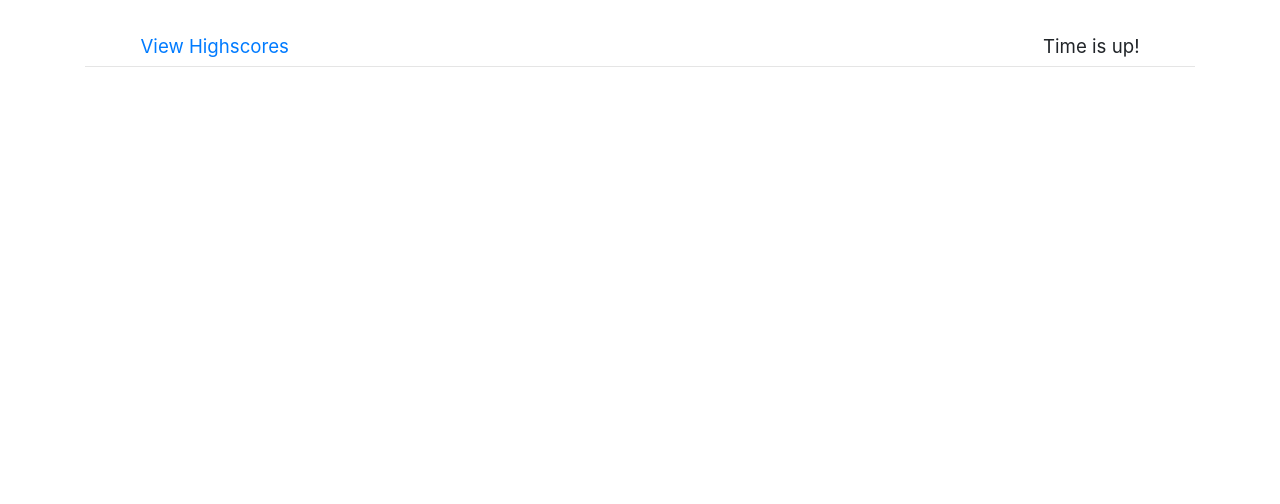
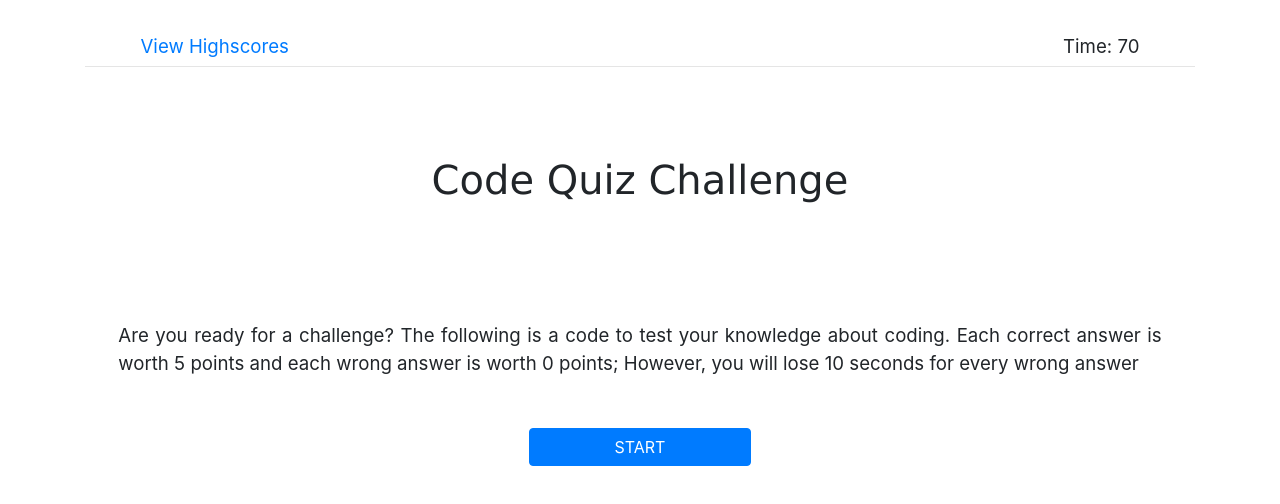
Before and after one commit to terry212/HW-WK4, a plain HTML site: page index.html in a window 1280 px wide. Drawn offline with nearby package versions, Linux system fonts and the light colour scheme.

Commit message:
opening page complete

```diff
--- a/index.html
+++ b/index.html
@@ -24,7 +24,6 @@
         <div id="bold-header"></div>
         <div id="content-area"></div>
         <div id="result-display"></div>
-        <div id="bottom-bar"></div>
     </main>
     <!-- Javascript execution at the bottom -->
     <script src="script.js"></script>
--- a/script.js
+++ b/script.js
@@ -1,33 +1,61 @@
 // Set the body to a variable
 var body = document.body;
 
-// declare variables that will be grabbing query selectors
+// Declare variables that will be grabbing query selectors
+// Top bar variables
 var topBar = document.querySelector("#top-status-bar");
 var highscoreDiv = document.querySelector("#view-highscore");
 var timerDiv = document.querySelector("#time-remain");
+// Heading div
+var titleDiv = document.querySelector("#bold-header");
+// Content div
+var contentDiv = document.querySelector("#content-area");
 // var bodyMain = document.querySelector("main");
-var secondsLeft = 5;
 
-// declare variables that needs to be created for the top bar status.... tb means top bar, genius
+// Timer variable
+var secondsLeft = 75;
+
+// Score variable
+var score = 0;
+
+// Array of questions
+// var questions = [
+//     { q: "", a: "t" },
+//     { q: "There are 365 days in a year.", a: "t" },
+//     { q: "There are 42 ounces in a pound.", a: "f" },
+//     { q: "The Declaration of Independence was created in 1745.", a: "f" },
+//     { q: "Bananas are vegetables.", a: "f" }
+// ];
+
+// Declare variables that needs to be created for the top bar status.... tb means top bar, genius
 var tbPTag = document.createElement("p");
 var tbATag = document.createElement("a");
 var tbHrTag = document.createElement("hr");
+// Create h1 element for the main title
+var titleTag = document.createElement("h1");
+//  content p tag
+var contentPTag = document.createElement("p");
+// content start button
+var contentStartBtn = document.createElement("button");
 
-// Countdown timer
+// Countdown timer, add event listener to invoke timer
 function setTime() {
     var timerInterval = setInterval(function () {
         secondsLeft--;
         tbPTag.textContent = "Time: " + secondsLeft;
         if (secondsLeft === 0) {
             clearInterval(timerInterval);
-            tbPTag.textContent = "Time is up!"
+            tbPTag.textContent = "Time is up!";
         }
     }, 1000);
 }
 
 setTime();
-// adding relative content
+// Adding relative content
 tbATag.textContent = "View Highscores";
+titleTag.textContent = "Code Quiz Challenge";
+contentPTag.textContent = "Are you ready for a challenge? The following is a code to test your knowledge about coding. Each correct answer is worth 5 points and each wrong answer is worth 0 points; However, you will lose 10 seconds for every wrong answer";
+contentStartBtn.textContent = "START";
 
 // Append all elements
 topBar.appendChild(highscoreDiv);
@@ -35,11 +63,19 @@ topBar.appendChild(timerDiv);
 timerDiv.appendChild(tbPTag);
 highscoreDiv.appendChild(tbATag);
 topBar.appendChild(tbHrTag);
+titleDiv.appendChild(titleTag);
+contentDiv.appendChild(contentPTag);
+contentDiv.appendChild(contentStartBtn);
+
 
 // Style elements
 tbATag.setAttribute("href", "#");
 tbATag.setAttribute("style", "margin-left: 5%;margin-top: 3%;font-size:14pt;float: left; height:auto;");
 tbPTag.setAttribute("style", "margin-right: 5%;margin-top: 3%;font-size:14pt;float: right; height:auto;");
 tbHrTag.setAttribute("style", "margin-top: 1rem; margin-bottom: 1rem; border: 0; border-bottom: 1px solid rgba(0,0,0,.1);");
+titleTag.setAttribute("style", "text-align:center;margin-top:8%;");
+contentPTag.setAttribute("style", "text-align:justify; font-size: 14pt; padding:3%; margin-top:3%;");
+contentStartBtn.setAttribute("class","btn btn-primary");
+contentStartBtn.setAttribute("style", "margin:auto; height:auto; width:20%; display:block;");
 
 // Create a top header area that will house the timer and the link to view highscores
--- a/style.css
+++ b/style.css
@@ -8,3 +8,10 @@
     height: 50px;
     width: 100%;
 }
+
+#bold-header {
+    font-weight: 600;
+    font-family: 'Lucida Sans', 'Lucida Sans Regular', 'Lucida Grande', 'Lucida Sans Unicode', Geneva, Verdana, sans-serif;
+    height: 100px;
+    width: 100%;
+}
```
